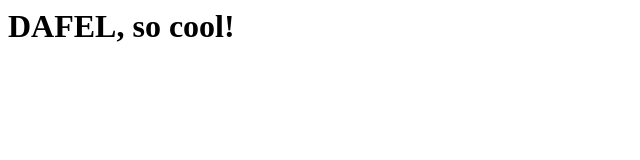
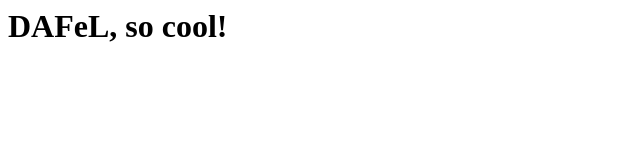
Before and after one commit to LuxembourgTechSchool/LTS-DAFEL, a plain HTML site: page index.html in a window 1280 px wide. Shown: the whole page, without its empty margins (0-640 px from the left). Drawn offline with Linux system fonts and the light colour scheme.

Commit message:
Update index.html

```diff
--- a/index.html
+++ b/index.html
@@ -1 +1 @@
-<h1>DAFEL, so cool!</h1>
+<h1>DAFeL, so cool!</h1>
```
